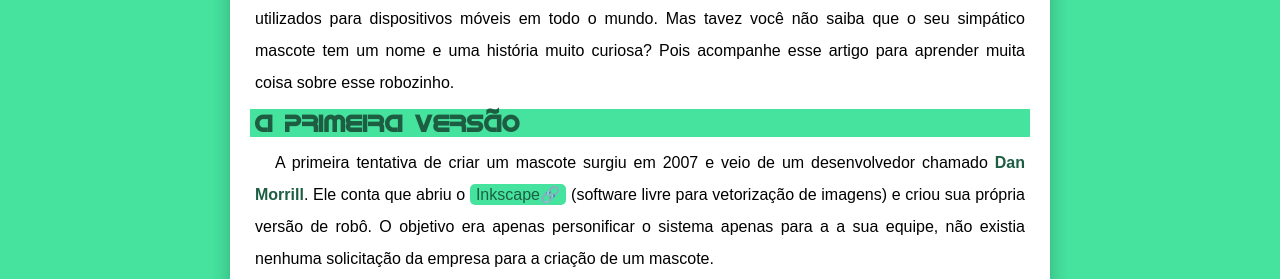
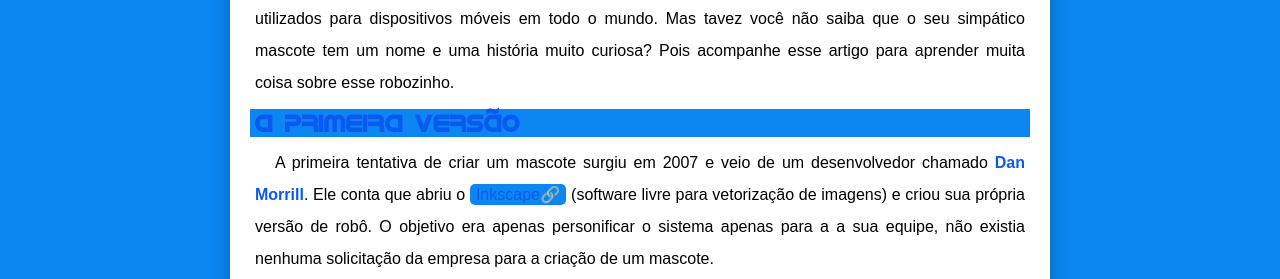
Before and after one commit to Zayozin/projeto-bytefatos, a plain HTML site: page index.html in a window 1280 px wide. Shown: the part 248-527 px from the top of the page. Drawn offline with Linux system fonts and the light colour scheme.

Commit message:
Update var.css

```diff
--- a/style/var.css
+++ b/style/var.css
@@ -9,10 +9,10 @@
 }
 
 :root {
-    --color1: #46E39F;
-    --color2: #03DF81;
-    --color3: #1D5E42;
-    --color4:  #0d2b1e;
+    --color1: #0C87F2;
+    --color2: #0C70F2;
+    --color3: #0C59F2;
+    --color4:  #2707F2;
     --dark-color: black;
     --white-color: white;
     --gray-color: rgb(233, 255, 230);
```
